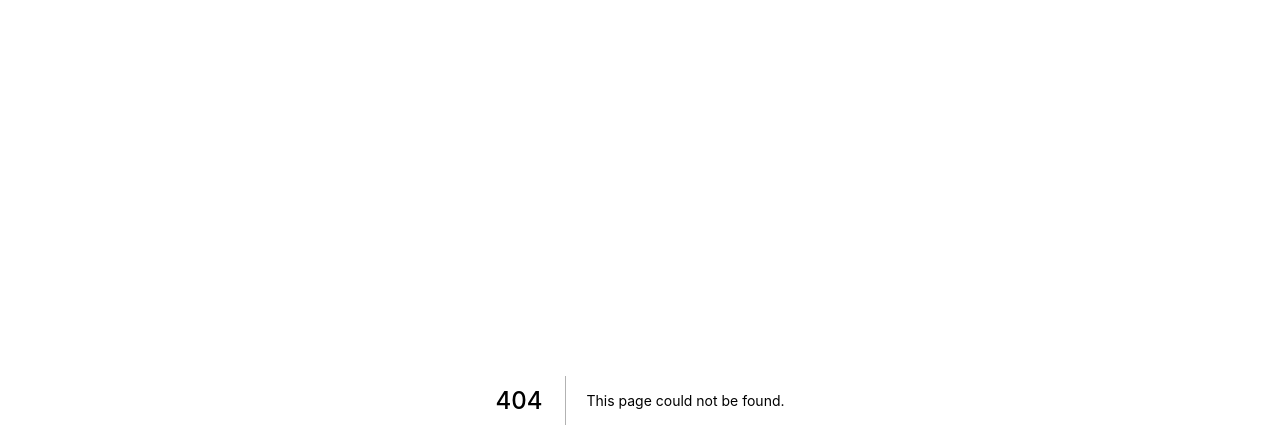
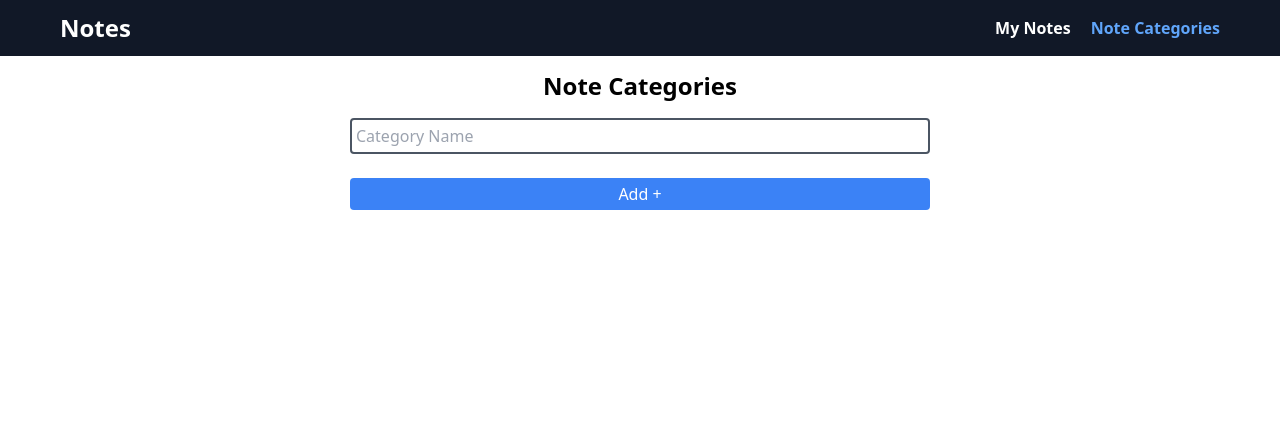
Before and after one commit to danijel-nik/my-space, a Next.js app: page /note-categories in a window 1280 px wide. Before the commit this address had no page. Shown: the top 448 px of the page. Built offline with nearby package versions, Linux system fonts and the light colour scheme.

Commit message:
note categories

```diff
--- /dev/null
+++ b/components/Header.tsx
@@ -0,0 +1,30 @@
+import Link from 'next/link'
+import { useRouter } from 'next/router'
+
+const Header = () => {
+
+    const router = useRouter()
+    const { pathname } = router
+
+    return (
+        <div className="fixed top-0 left-0 right-0 py-3 bg-gray-900 text-white">
+            <div className="flex items-center justify-between w-[100%] max-w-[1200px] px-[20px] mx-auto">
+                <h2 className="font-bold text-2xl">
+                    <Link href="/" shallow>Notes</Link>
+                </h2>
+                <nav>
+                    <ul className="list-none flex font-semibold">
+                        <li className={`mr-5 hover:text-blue-400 transition-colors ${pathname === '/' ? 'text-blue-400' : ''}`}>
+                            <Link href="/" shallow>My Notes</Link>
+                        </li>
+                        <li className={`hover:text-blue-400 transition-colors ${pathname === '/note-categories' ? 'text-blue-400' : ''}`}>
+                            <Link href="/note-categories" shallow>Note Categories</Link>
+                        </li>
+                    </ul>
+                </nav>
+            </div>
+        </div>
+    )
+}
+
+export default Header
--- a/pages/_app.tsx
+++ b/pages/_app.tsx
@@ -1,8 +1,16 @@
 import '../styles/globals.css'
 import type { AppProps } from 'next/app'
+import Header from 'components/Header'
 
 function MyApp({ Component, pageProps }: AppProps) {
-  return <Component {...pageProps} />
+	return (
+		<>
+			<Header />
+			<div className="pt-[70px] w-[100%] max-w-[1200px] px-[20px] mx-auto">
+				<Component {...pageProps} />
+			</div>
+		</>
+	)
 }
 
 export default MyApp
--- /dev/null
+++ b/pages/api/category/create.ts
@@ -0,0 +1,17 @@
+import { prisma } from '../../../lib/prisma'
+import { NextApiRequest, NextApiResponse } from 'next'
+
+export default async function handler(req: NextApiRequest, res: NextApiResponse) {
+    const { name } = req.body
+    try {
+        await prisma.noteCategory.create({
+            data: {
+                name
+            }
+        })
+        res.status(200).json({ message: 'Note Category was successfully created' })
+    } catch (error) {
+        console.log("Failure", error)
+        res.status(500).json({ message: error })
+    }
+}
--- a/pages/api/create.ts
+++ b/pages/api/create.ts
@@ -2,17 +2,23 @@ import { prisma } from '../../lib/prisma'
 import { NextApiRequest, NextApiResponse } from 'next'
 
 export default async function handler(req: NextApiRequest, res: NextApiResponse) {
-    const { title, content } = req.body
+    const { title, content, categoryID } = req.body
 
     try {
         await prisma.note.create({
             data: {
                 title,
-                content
+                content,
+                categories: {
+                    connect: {
+                        id: parseInt(categoryID)
+                    }
+                }
             }
         })
         res.status(200).json({ message: 'Note Created' })
     } catch (error) {
-        console.log("Failure");
+        console.log("Failure")
+        res.status(500).json({ message: error })
     }
 }
--- a/pages/index.tsx
+++ b/pages/index.tsx
@@ -2,21 +2,24 @@ import { useState } from 'react'
 import type { NextPage, GetServerSideProps, NextPageContext } from 'next'
 import { useRouter } from 'next/router'
 import { prisma } from 'lib/prisma'
-import NoteItem, { Note } from 'components/NoteItem';
+import NoteItem from 'components/NoteItem'
+import { Note, NoteCategory } from 'types'
 import Head from 'next/head'
 import Image from 'next/image'
 import { format } from 'path'
 import styles from '../styles/Home.module.css'
 
-interface Props {
+export interface Props {
 	notes: Note[]
+	categories: NoteCategory[]
 }
 
-const Home: NextPage = ({ notes }: Props) => {
+const Home = ({ notes, categories }: Props) => {
 	const [form, setForm] = useState<Note>({
 		id: '',
 		title: '',
-		content: ''
+		content: '',
+		categoryID: ''
 	})
 	const router = useRouter()
 
@@ -33,7 +36,7 @@ const Home: NextPage = ({ notes }: Props) => {
 				},
 				method: 'POST'
 			}).then(() => {
-				setForm({ id: '', title: '', content: '' })
+				setForm({ id: '', title: '', content: '', categoryID: '' })
 				refreshData()
 			})
 		} catch (error) {
@@ -50,17 +53,26 @@ const Home: NextPage = ({ notes }: Props) => {
 	}
 
 	return (
-		<div className="p-4">
+		<>
 			<h1 className="text-2xl font-bold text-center mb-4">
 				Notes
 			</h1>
 			<form
-				className="w-auto min-w-[100%] max-w-min mx-auto space-y-6 flex flex-col items-stretch mb-20 md:min-w-[50%] 2xl:min-w-[25%]"
+				className="w-[100%] mx-auto space-y-6 flex flex-col items-stretch mb-20 md:w-[50%]"
 				onSubmit={e => {
 					e.preventDefault()
 					handleSubmit(form)
 				}}
 			>
+				<select
+					className="border-2 rounded border-gray-600 p-1 cursor-pointer"
+					onChange={e => setForm({ ...form, categoryID: e.target.value })}
+					>
+					<option value="">Select category</option>
+					{categories?.map((cat) => (
+						<option key={cat.id} value={cat.id}>{cat.name}</option>
+					))}
+				</select>
 				<input
 					type="text"
 					placeholder="Title"
@@ -82,14 +94,14 @@ const Home: NextPage = ({ notes }: Props) => {
 					Add +
 				</button>
 			</form>
-			<div className="w-auto min-w-[100%] max-w-min mx-auto space-y-6 flex flex-col items-stretch mt-0 md:min-w-[50%] 2xl:min-w-[25%]">
+			<div className="w-auto mx-auto space-y-6 flex flex-col items-stretch mt-0 md:w-[50%]">
 				<ul>
 					{notes.map(note => (
 						<NoteItem key={note.id} note={note} refreshData={refreshData} />
 					))}
 				</ul>
 			</div>
-		</div>
+		</>
 	)
 }
 
@@ -97,6 +109,9 @@ export default Home
 
 export const getServerSideProps: GetServerSideProps = async () => {
 	const notesData = await prisma.note.findMany({
+		include: {
+			categories: true
+		}
 		/*
 		select: {
 			id: true,
@@ -105,6 +120,7 @@ export const getServerSideProps: GetServerSideProps = async () => {
 		}
 		*/
 	})
+	const categoriesData = await prisma.noteCategory.findMany()
 
 	const notes = notesData.map(note => ({
 		...note,
@@ -114,7 +130,8 @@ export const getServerSideProps: GetServerSideProps = async () => {
 
 	return {
 		props: {
-			notes
+			notes,
+			categories: categoriesData
 		}
 	}
 }
--- /dev/null
+++ b/pages/note-categories.tsx
@@ -0,0 +1,76 @@
+import { useState } from 'react'
+import { useRouter } from 'next/router'
+import type { NextPage, GetServerSideProps, NextPageContext } from 'next'
+import { NoteCategory } from 'types'
+
+
+interface Props {
+    noteCategories: NoteCategory[]
+}
+
+const NoteCategories = ({ noteCategories }: Props) => {
+    const router = useRouter()
+    const [categoryName, setCategoryName] = useState<string>('')
+
+    const refreshData = () => {
+		router.replace(router.asPath)
+	}
+
+    const createCategory = async (data: {name: string}) => {
+        // console.log(data)
+        // return
+		try {
+			fetch('/api/category/create', {
+				body: JSON.stringify(data),
+				headers: {
+					'Content-Type': 'application/json'
+				},
+				method: 'POST'
+			}).then(() => {
+				setCategoryName('')
+				refreshData()
+			})
+		} catch (error) {
+			console.log(error)
+		}
+	}
+
+    const handleSubmit = async () => {
+        try {
+			createCategory({ name: categoryName })
+		} catch (error) {
+			console.log(error)
+		}
+    }
+
+    return (
+        <>
+            <h1 className="text-2xl font-bold text-center mb-4">
+                Note Categories
+            </h1>
+            <form
+				className="w-[100%] mx-auto space-y-6 flex flex-col items-stretch mb-20 md:w-[50%]"
+				onSubmit={e => {
+					e.preventDefault()
+					handleSubmit()
+				}}
+			>
+				<input
+					type="text"
+					placeholder="Category Name"
+					value={categoryName}
+					onChange={e => setCategoryName(e.target.value)}
+					className="border-2 rounded border-gray-600 p-1"
+				/>
+
+				<button
+					type="submit"
+					className="bg-blue-500 hover:bg-blue-600 transition-colors text-white rounded p-1">
+					Add +
+				</button>
+			</form>
+        </>
+    )
+}
+
+export default NoteCategories
--- /dev/null
+++ b/types/index.ts
@@ -0,0 +1,13 @@
+export interface Note {
+    id: string
+    title: string
+    content: string
+    createdAt?: string
+    updatedAt?: string
+    categoryID: string
+}
+
+export interface NoteCategory {
+    id: string
+    name: string
+}
```
Also changed, not shown: components/NoteItem.tsx (+1 -7 lines), 1 other file (tests, documents, lock files or other folders).
